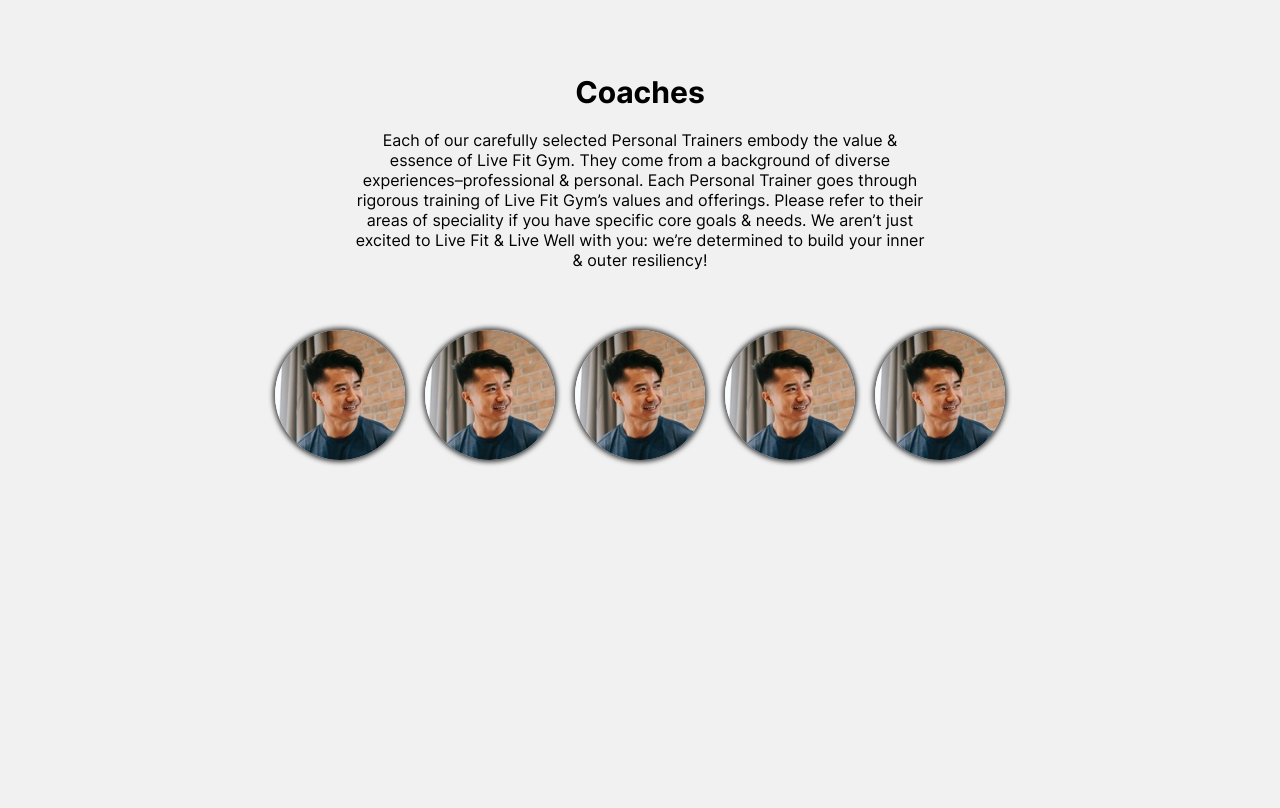
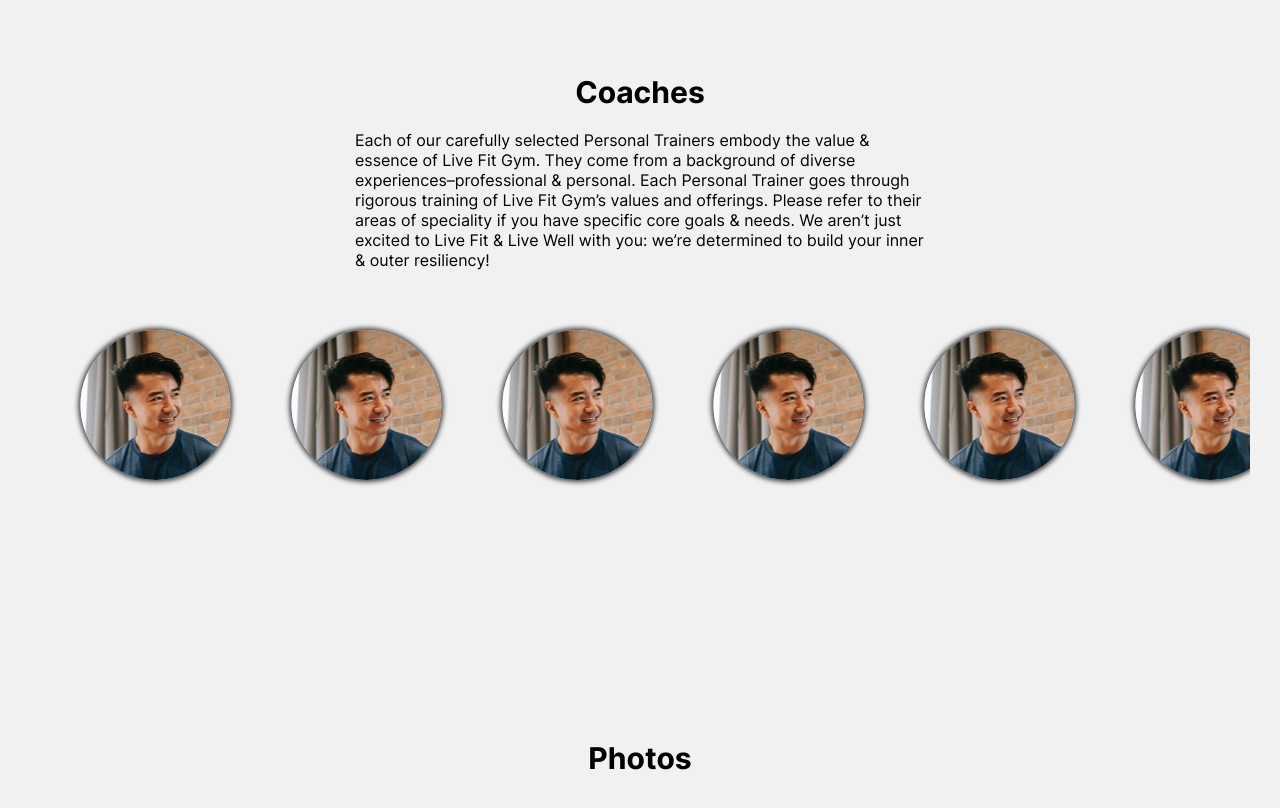
Before and after one commit to Rafael-Lopez-Bobadilla/Fitness-And-Health, a React (Vite) app: page / in a window 1280 px wide. Shown: the part 2640-3448 px from the top of the page. Before the commit the page ends 3260 px from the top, so only its background shows below. Built offline with nearby package versions, Linux system fonts and the light colour scheme.

Commit message:
added pointer events

```diff
--- a/src/App.jsx
+++ b/src/App.jsx
@@ -3,6 +3,7 @@ import Header from './components/Header/Header'
 import Hero from './components/Hero/Hero'
 import About from './components/About/About'
 import Coaches from './components/Coaches/Coaches'
+import Photos from './components/Photos/Photos'
 import SectionsProvider from './SectionsProvider'
 function App() {
 
@@ -12,6 +13,7 @@ function App() {
       <Hero />
       <About />
       <Coaches />
+      <Photos />
     </SectionsProvider>
   )
 }
--- a/src/components/Coaches/Coaches.jsx
+++ b/src/components/Coaches/Coaches.jsx
@@ -6,16 +6,28 @@ import { coaches } from './coachesInfo'
 
 const Coaches = () => {
   const sectionsRefs = useContext(sectionsContext)
-  const handleStart = () => {
+  const handleStart = (e) => {
     console.log('start')
   }
   const handleEnd = () => {
     console.log('end')
   }
+  const handleMove = (e) => {
+    e.preventDefault()
+    console.log('move')
+  }
   return (
     <SectionWrapper heading='Coaches' ref={sectionsRefs[1]}>
       <p className={s.mainText}>Each of our carefully selected Personal Trainers embody the value & essence of Live Fit Gym. They come from a background of diverse experiences–professional & personal. Each Personal Trainer goes through rigorous training of Live Fit Gym’s values and offerings. Please refer to their areas of speciality if you have specific core goals & needs. We aren’t just excited to Live Fit & Live Well with you: we’re determined to build your inner & outer resiliency!</p>
-      <div className={s.carousel}>
+      <div className={s.carouselContainer}>
+        <div className={s.carousel}
+          onPointerDown={handleStart}
+          onPointerUp={handleEnd}
+          onPointerLeave={handleEnd}
+          onPointerMove={handleMove}
+          onDragStart={e => e.preventDefault()}
+          onContextMenu={e => e.preventDefault()}
+        >
           {coaches.map(coach => {
             return (
               <img key={coach.name} src={coach.photo_500}
@@ -25,11 +37,11 @@ const Coaches = () => {
               ${coach.photo_150} 150w
             `}
                 sizes='150px'
-              onDragStart={handleStart}
-              onDragEnd={handleEnd}
+                onDragStart={e => e.preventDefault()}
               />
             )
           })}
+        </div>
       </div>
     </SectionWrapper>
   )
--- a/src/components/Coaches/Coaches.module.scss
+++ b/src/components/Coaches/Coaches.module.scss
@@ -3,30 +3,26 @@
   text-align: center;
   margin: 20px auto 0 auto;
   padding: 0 15px;
+  text-align: left;
+}
+
+.carouselContainer {
+  margin: 50px auto;
+  width: 100%;
+  overflow-x: hidden;
 }
 
 .carousel {
-  margin: 50px auto;
-  width: 100%;
   display: flex;
-  overflow-x: hidden;
-
-  @media (min-width: 800px) {
-    width: 750px;
-  }
+  transform: translateX(-33%);
+  touch-action: none;
 }
 
 .carousel img {
-  width: 100px;
-  transform: translateX(-120px);
-  margin: 10px 10px;
+  width: 28%;
+  margin: 10px 2.5%;
   border-radius: 50%;
   box-shadow: 0px 0px 5px 2px rgba(0, 0, 0, 0.75);
   cursor: pointer;
   user-select: none;
-
-  @media (min-width: 800px) {
-    width: 130px;
-    transform: translateX(-150px)
-  }
 }
--- /dev/null
+++ b/src/components/Photos/Photos.jsx
@@ -0,0 +1,14 @@
+import SectionWrapper from "../SectionWrapper/SectionWrapper"
+import { useContext } from "react"
+import { sectionsContext } from "../../SectionsProvider"
+import s from './Photos.module.scss'
+const Photos = () => {
+  const sectionsRefs = useContext(sectionsContext)
+  return (
+    <SectionWrapper ref={sectionsRefs.photosRef} heading='Photos'>
+      <div className={s.placeHolder}></div>
+    </SectionWrapper>
+  )
+}
+
+export default Photos
--- /dev/null
+++ b/src/components/Photos/Photos.module.scss
@@ -0,0 +1,4 @@
+.placeHolder {
+  width: 100%;
+  height: 1000px;
+}
```
Lines whose indentation alone changed are shown as unchanged.
